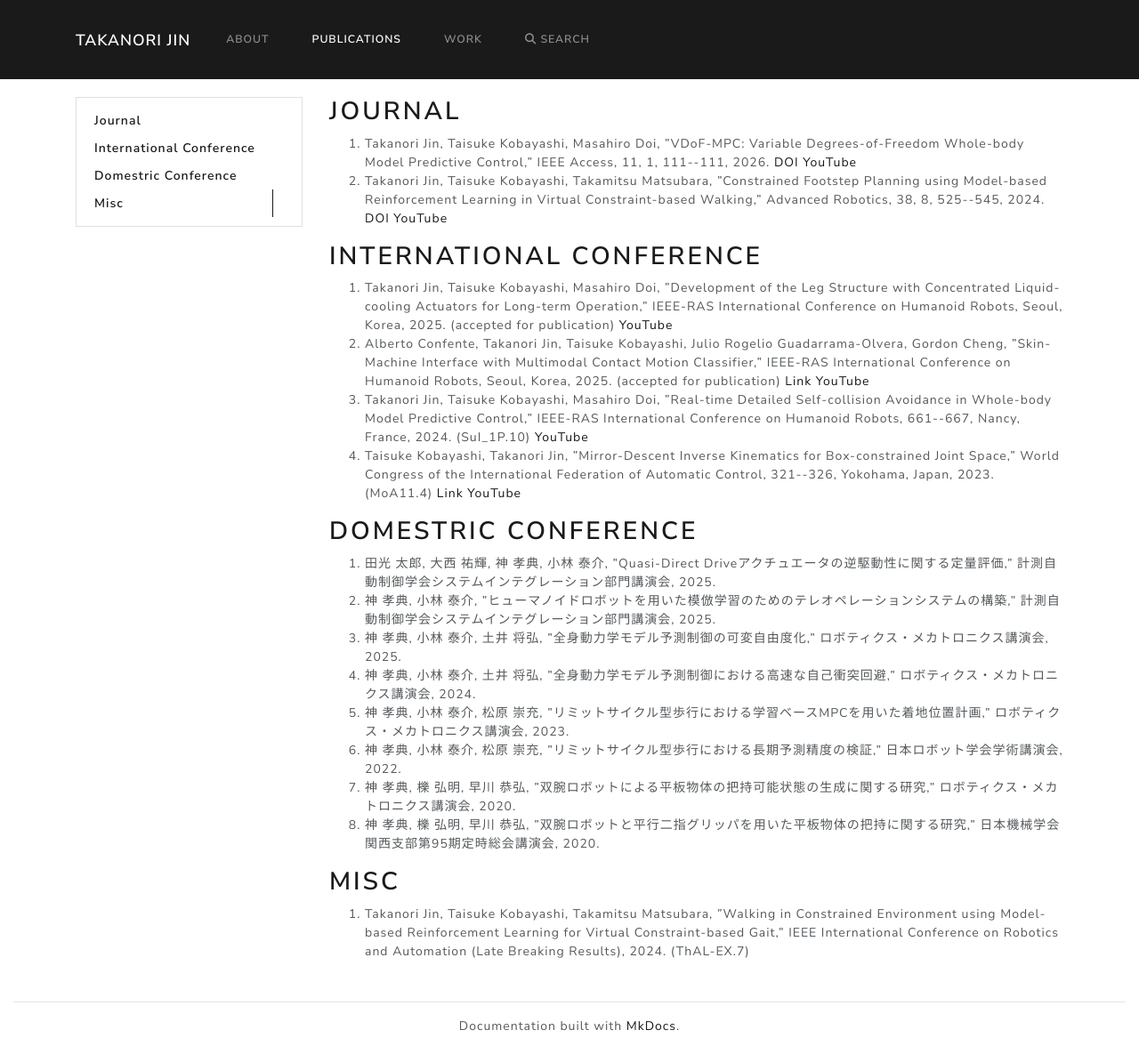
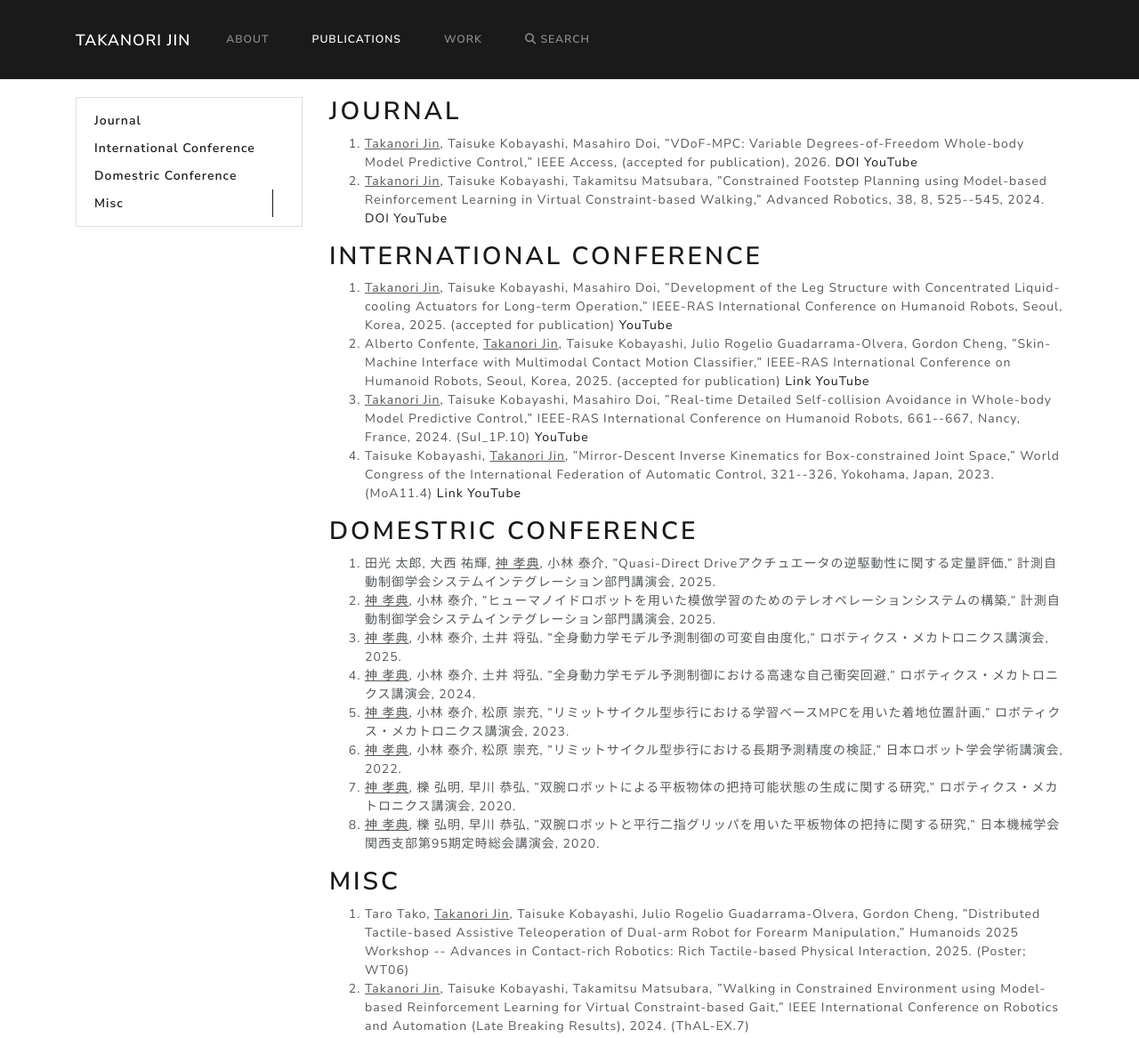
Before and after one commit to takanjin/takanjin.github.io, a plain HTML site: page publication/index.html in a window 1280 px wide. Shown: the top 1167 px of the page at 89% size. Drawn offline with nearby package versions, Linux system fonts and the light colour scheme.

Commit message:
Add files via upload

```diff
--- a/publication/index.html
+++ b/publication/index.html
@@ -106,30 +106,31 @@
 
 <h2 id="journal">Journal</h2>
 <ol>
-<li>Takanori Jin, Taisuke Kobayashi, Masahiro Doi, ”VDoF-MPC: Variable Degrees-of-Freedom Whole-body Model Predictive Control,” IEEE Access, 11, 1, 111--111, 2026. <a href="http://dx.doi.org/11.1111/1111">DOI</a> <a href="https://youtu.be/1111">YouTube</a></li>
-<li>Takanori Jin, Taisuke Kobayashi, Takamitsu Matsubara, ”Constrained Footstep Planning using Model-based Reinforcement Learning in Virtual Constraint-based Walking,” Advanced Robotics, 38, 8, 525--545, 2024. <a href="http://dx.doi.org/10.1080/01691864.2024.2336253">DOI</a> <a href="https://youtu.be/o1jpNZ4sAsg">YouTube</a></li>
+<li><ins>Takanori Jin</ins>, Taisuke Kobayashi, Masahiro Doi, ”VDoF-MPC: Variable Degrees-of-Freedom Whole-body Model Predictive Control,” IEEE Access, (accepted for publication), 2026. <a href="http://dx.doi.org/10.1109/ACCESS.2026.3656534">DOI</a> <a href="https://youtu.be/lYjLkZRPvq4">YouTube</a></li>
+<li><ins>Takanori Jin</ins>, Taisuke Kobayashi, Takamitsu Matsubara, ”Constrained Footstep Planning using Model-based Reinforcement Learning in Virtual Constraint-based Walking,” Advanced Robotics, 38, 8, 525--545, 2024. <a href="http://dx.doi.org/10.1080/01691864.2024.2336253">DOI</a> <a href="https://youtu.be/o1jpNZ4sAsg">YouTube</a></li>
 </ol>
 <h2 id="international-conference">International Conference</h2>
 <ol>
-<li>Takanori Jin, Taisuke Kobayashi, Masahiro Doi, ”Development of the Leg Structure with Concentrated Liquid-cooling Actuators for Long-term Operation,” IEEE-RAS International Conference on Humanoid Robots, Seoul, Korea, 2025. (accepted for publication) <a href="https://youtu.be/7vWxI6OSBaU">YouTube</a></li>
-<li>Alberto Confente, Takanori Jin, Taisuke Kobayashi, Julio Rogelio Guadarrama-Olvera, Gordon Cheng, ”Skin-Machine Interface with Multimodal Contact Motion Classifier,” IEEE-RAS International Conference on Humanoid Robots, Seoul, Korea, 2025. (accepted for publication) <a href="https://arxiv.org/abs/2507.19760">Link</a> <a href="https://youtu.be/UjUXT4Z4BC8">YouTube</a></li>
-<li>Takanori Jin, Taisuke Kobayashi, Masahiro Doi, ”Real-time Detailed Self-collision Avoidance in Whole-body Model Predictive Control,” IEEE-RAS International Conference on Humanoid Robots, 661--667, Nancy, France, 2024. (SuI_1P.10) <a href="https://youtu.be/brAeE--N0IM">YouTube</a></li>
-<li>Taisuke Kobayashi, Takanori Jin, ”Mirror-Descent Inverse Kinematics for Box-constrained Joint Space,” World Congress of the International Federation of Automatic Control, 321--326, Yokohama, Japan, 2023. (MoA11.4) <a href="https://arxiv.org/abs/2101.07625">Link</a> <a href="https://youtu.be/GFO6trmgbn8">YouTube</a></li>
+<li><ins>Takanori Jin</ins>, Taisuke Kobayashi, Masahiro Doi, ”Development of the Leg Structure with Concentrated Liquid-cooling Actuators for Long-term Operation,” IEEE-RAS International Conference on Humanoid Robots, Seoul, Korea, 2025. (accepted for publication) <a href="https://youtu.be/7vWxI6OSBaU">YouTube</a></li>
+<li>Alberto Confente, <ins>Takanori Jin</ins>, Taisuke Kobayashi, Julio Rogelio Guadarrama-Olvera, Gordon Cheng, ”Skin-Machine Interface with Multimodal Contact Motion Classifier,” IEEE-RAS International Conference on Humanoid Robots, Seoul, Korea, 2025. (accepted for publication) <a href="https://arxiv.org/abs/2507.19760">Link</a> <a href="https://youtu.be/UjUXT4Z4BC8">YouTube</a></li>
+<li><ins>Takanori Jin</ins>, Taisuke Kobayashi, Masahiro Doi, ”Real-time Detailed Self-collision Avoidance in Whole-body Model Predictive Control,” IEEE-RAS International Conference on Humanoid Robots, 661--667, Nancy, France, 2024. (SuI_1P.10) <a href="https://youtu.be/brAeE--N0IM">YouTube</a></li>
+<li>Taisuke Kobayashi, <ins>Takanori Jin</ins>, ”Mirror-Descent Inverse Kinematics for Box-constrained Joint Space,” World Congress of the International Federation of Automatic Control, 321--326, Yokohama, Japan, 2023. (MoA11.4) <a href="https://arxiv.org/abs/2101.07625">Link</a> <a href="https://youtu.be/GFO6trmgbn8">YouTube</a></li>
 </ol>
 <h2 id="domestric-conference">Domestric Conference</h2>
 <ol>
-<li>田光 太郎, 大西 祐輝, 神 孝典, 小林 泰介, ”Quasi-Direct Driveアクチュエータの逆駆動性に関する定量評価,” 計測自動制御学会システムインテグレーション部門講演会, 2025.</li>
-<li>神 孝典, 小林 泰介, ”ヒューマノイドロボットを用いた模倣学習のためのテレオペレーションシステムの構築,” 計測自動制御学会システムインテグレーション部門講演会, 2025.</li>
-<li>神 孝典, 小林 泰介, 土井 将弘, ”全身動力学モデル予測制御の可変自由度化,” ロボティクス・メカトロニクス講演会, 2025.</li>
-<li>神 孝典, 小林 泰介, 土井 将弘, ”全身動力学モデル予測制御における高速な自己衝突回避,” ロボティクス・メカトロニクス講演会, 2024.</li>
-<li>神 孝典, 小林 泰介, 松原 崇充, ”リミットサイクル型歩行における学習ベースMPCを用いた着地位置計画,” ロボティクス・メカトロニクス講演会, 2023.</li>
-<li>神 孝典, 小林 泰介, 松原 崇充, ”リミットサイクル型歩行における長期予測精度の検証,” 日本ロボット学会学術講演会, 2022.</li>
-<li>神 孝典, 櫟 弘明, 早川 恭弘, ”双腕ロボットによる平板物体の把持可能状態の生成に関する研究,” ロボティクス・メカトロニクス講演会, 2020.</li>
-<li>神 孝典, 櫟 弘明, 早川 恭弘, ”双腕ロボットと平行二指グリッパを用いた平板物体の把持に関する研究,” 日本機械学会 関西支部第95期定時総会講演会, 2020.</li>
+<li>田光 太郎, 大西 祐輝, <ins>神 孝典</ins>, 小林 泰介, ”Quasi-Direct Driveアクチュエータの逆駆動性に関する定量評価,” 計測自動制御学会システムインテグレーション部門講演会, 2025.</li>
+<li><ins>神 孝典</ins>, 小林 泰介, ”ヒューマノイドロボットを用いた模倣学習のためのテレオペレーションシステムの構築,” 計測自動制御学会システムインテグレーション部門講演会, 2025.</li>
+<li><ins>神 孝典</ins>, 小林 泰介, 土井 将弘, ”全身動力学モデル予測制御の可変自由度化,” ロボティクス・メカトロニクス講演会, 2025.</li>
+<li><ins>神 孝典</ins>, 小林 泰介, 土井 将弘, ”全身動力学モデル予測制御における高速な自己衝突回避,” ロボティクス・メカトロニクス講演会, 2024.</li>
+<li><ins>神 孝典</ins>, 小林 泰介, 松原 崇充, ”リミットサイクル型歩行における学習ベースMPCを用いた着地位置計画,” ロボティクス・メカトロニクス講演会, 2023.</li>
+<li><ins>神 孝典</ins>, 小林 泰介, 松原 崇充, ”リミットサイクル型歩行における長期予測精度の検証,” 日本ロボット学会学術講演会, 2022.</li>
+<li><ins>神 孝典</ins>, 櫟 弘明, 早川 恭弘, ”双腕ロボットによる平板物体の把持可能状態の生成に関する研究,” ロボティクス・メカトロニクス講演会, 2020.</li>
+<li><ins>神 孝典</ins>, 櫟 弘明, 早川 恭弘, ”双腕ロボットと平行二指グリッパを用いた平板物体の把持に関する研究,” 日本機械学会 関西支部第95期定時総会講演会, 2020.</li>
 </ol>
 <h2 id="misc">Misc</h2>
 <ol>
-<li>Takanori Jin, Taisuke Kobayashi, Takamitsu Matsubara, ”Walking in Constrained Environment using Model-based Reinforcement Learning for Virtual Constraint-based Gait,” IEEE International Conference on Robotics and Automation (Late Breaking Results), 2024. (ThAL-EX.7)</li>
+<li>Taro Tako, <ins>Takanori Jin</ins>, Taisuke Kobayashi, Julio Rogelio Guadarrama-Olvera, Gordon Cheng, ”Distributed Tactile-based Assistive Teleoperation of Dual-arm Robot for Forearm Manipulation,” Humanoids 2025 Workshop -- Advances in Contact-rich Robotics: Rich Tactile-based Physical Interaction, 2025. (Poster; WT06)</li>
+<li><ins>Takanori Jin</ins>, Taisuke Kobayashi, Takamitsu Matsubara, ”Walking in Constrained Environment using Model-based Reinforcement Learning for Virtual Constraint-based Gait,” IEEE International Conference on Robotics and Automation (Late Breaking Results), 2024. (ThAL-EX.7)</li>
 </ol></div>
             </div>
         </div>
```
Also changed, not shown: index.html (+2 -2 lines), search/search_index.json (+1 -1 lines), work/index.html (+3 -3 lines), img/takanori-jin.jpg, 3 other files.
